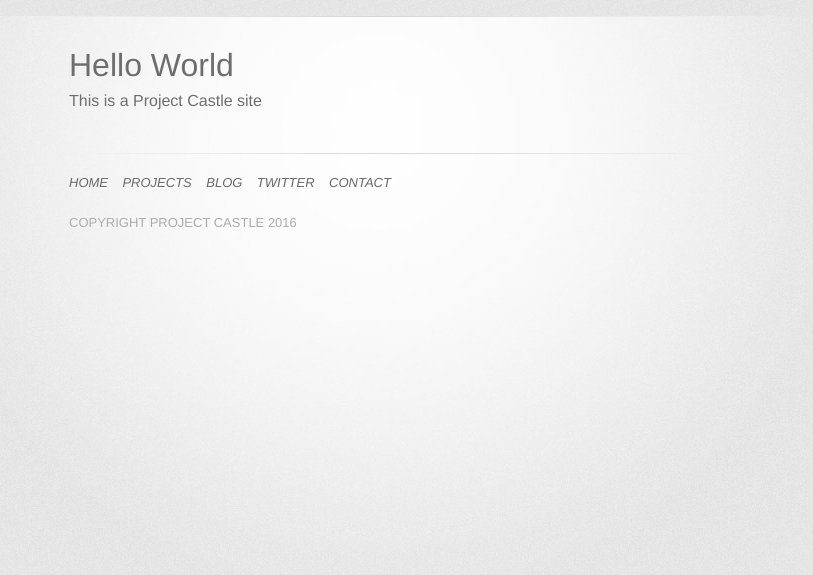
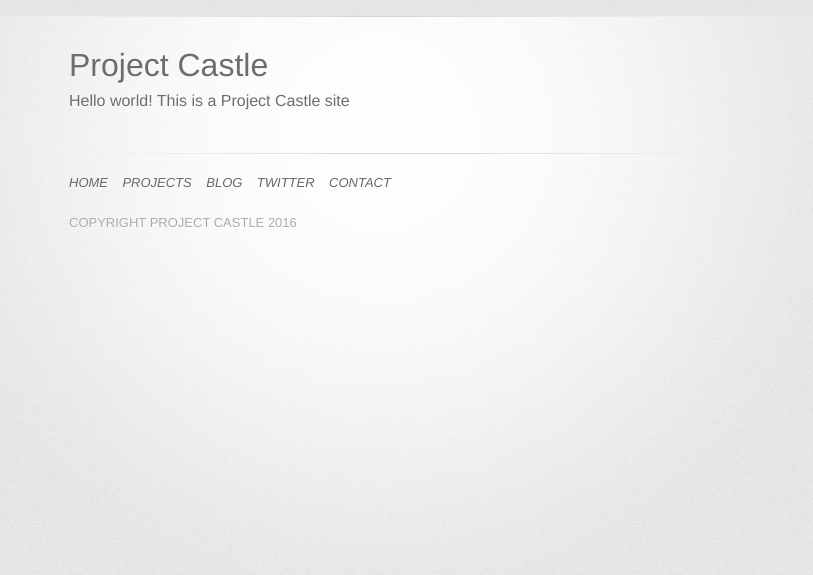
Before and after one commit to jx22/jx22.github.io, a Jekyll site: the page built from index.html, in a window 1280 px wide. Shown: the top 575 px of the page, without its empty margins (261-1074 px from the left). Built offline with Jekyll 4.4.1, drawn with Linux system fonts in a browser that asks for light colours; some web fonts are replaced.

Commit message:
revise header and text

```diff
--- a/index.html
+++ b/index.html
@@ -3,7 +3,7 @@ layout: default
 title: Project Castle
 ---
 <div class="blurb">
-	<h1>Hello World</h1>
-	<p>This is a Project Castle site</p>
+	<h1>Project Castle</h1>
+	<p>Hello world! This is a Project Castle site</p>
 
 </div><!-- /.blurb -->
```
